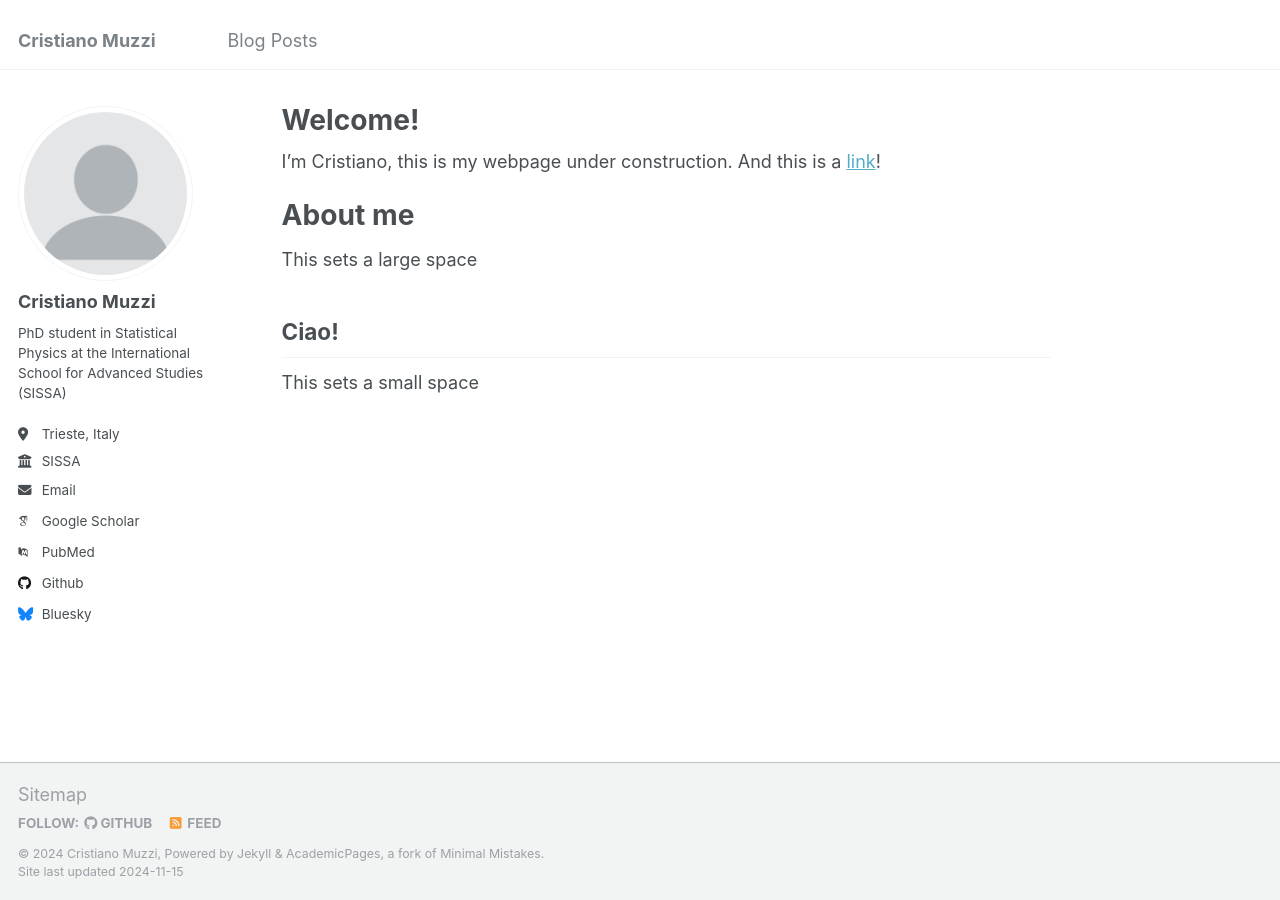
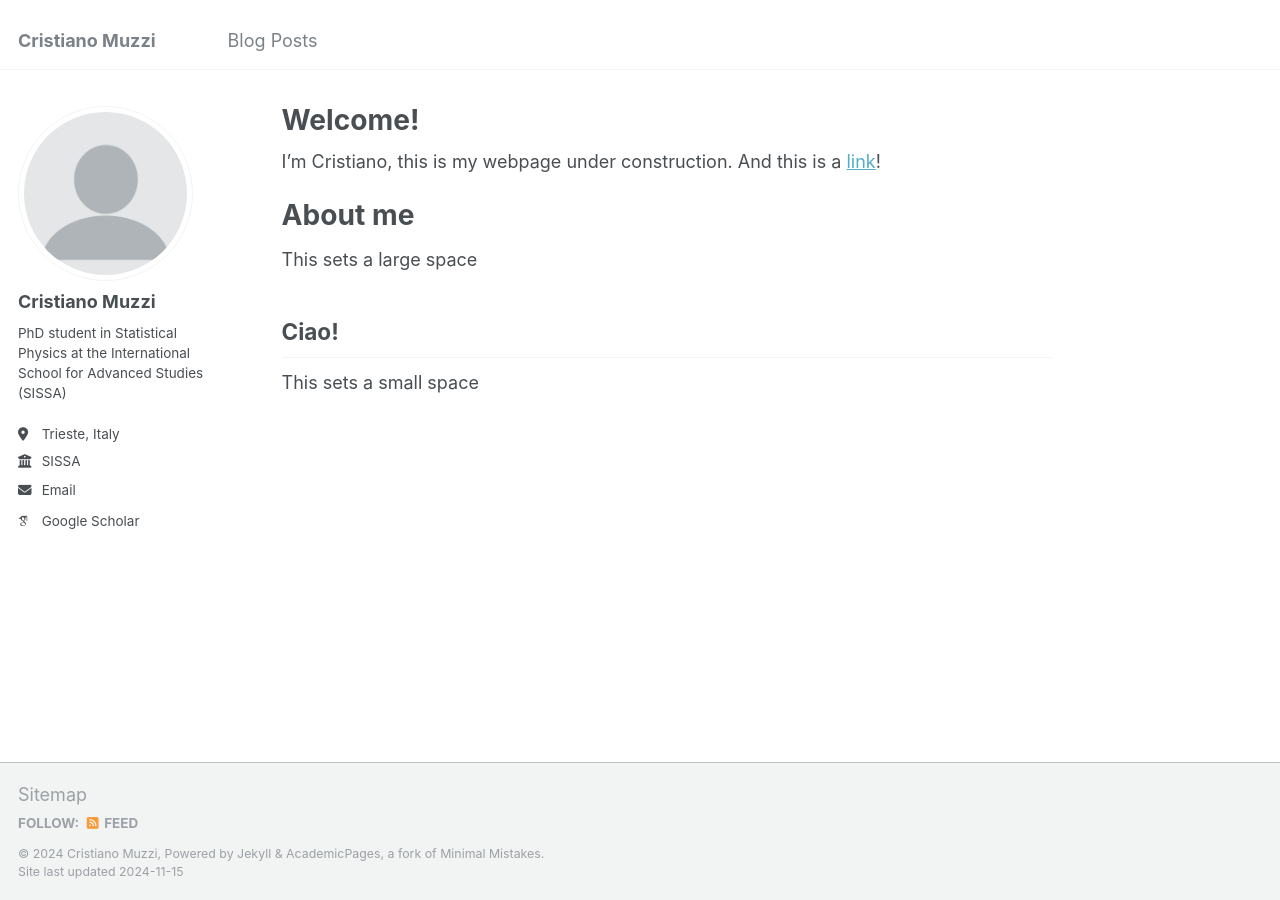
Before and after one commit to cristianomuzzi/cristianomuzzi.github.io, a Jekyll site: the page built from _pages/about.md, in a window 1280 px wide. Built offline with Jekyll 4.4.1, drawn with Linux system fonts in a browser that asks for light colours; some web fonts are replaced.

Commit message:
Update _config.yml

```diff
--- a/_config.yml
+++ b/_config.yml
@@ -35,21 +35,21 @@ author:
   googlescholar    : "https://scholar.google.com/citations?user=GRDiycgAAAAJ&hl=it&oi=ao"
   impactstory      : # URL
  # orcid            : "http://orcid.org/yourorcidurl"
-  semantic         : # URL
-  pubmed           : "https://www.ncbi.nlm.nih.gov/pubmed/?term=john+snow"
-  researchgate     : # URL
-  scopus           : # URL
+ # semantic         : # URL
+ # pubmed           : "https://www.ncbi.nlm.nih.gov/pubmed/?term=john+snow"
+ # researchgate     : # URL
+ # scopus           : # URL
 
   # Repositories and software development
   bitbucket        : # Username - Update with your username on the site
   codepen          : # Username
   dribbble         : # Username
-  github           : "academicpages"
+ # github           : "academicpages"
   kaggle           : # Username
   stackoverflow    : # User number or user number and name (i.e., use "1" or "1/jeff-atwood")
 
   # Social media
-  bluesky          : "bsky.app" # Replace this with you Bluesky username
+ # bluesky          : "bsky.app" # Replace this with you Bluesky username
   facebook         : # Username
   flickr           : # Username
   foursquare       : # Username
```
